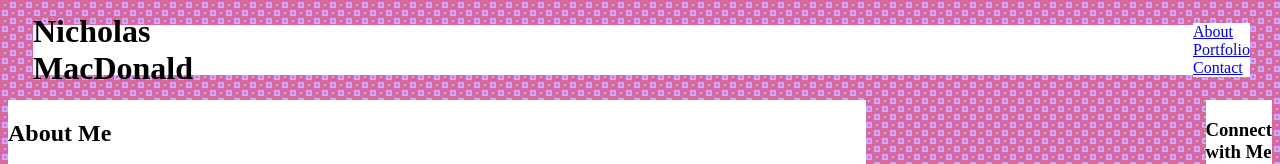
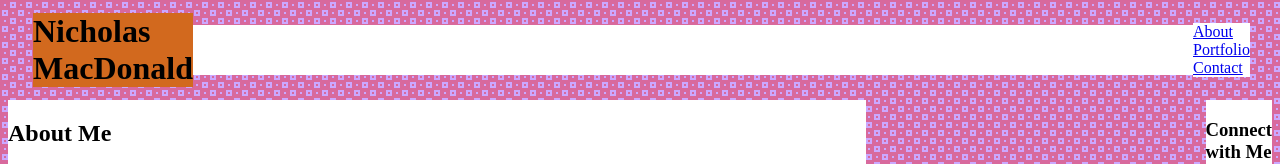
Before and after one commit to Tanooki907/m6-hw6-macdonald-nicholas, a plain HTML site: page index.html in a window 1280 px wide. Shown: the top 164 px of the page. Drawn offline with Linux system fonts and the light colour scheme; grey boxes are pictures that could not be loaded.

Commit message:
Update styles.css

```diff
--- a/styles.css
+++ b/styles.css
@@ -46,3 +46,7 @@ footer {
 #item1 {
     align-self: flex-start;
 }
+
+h1 {
+     background-color: chocolate; max-width: 300px;
+}
```
